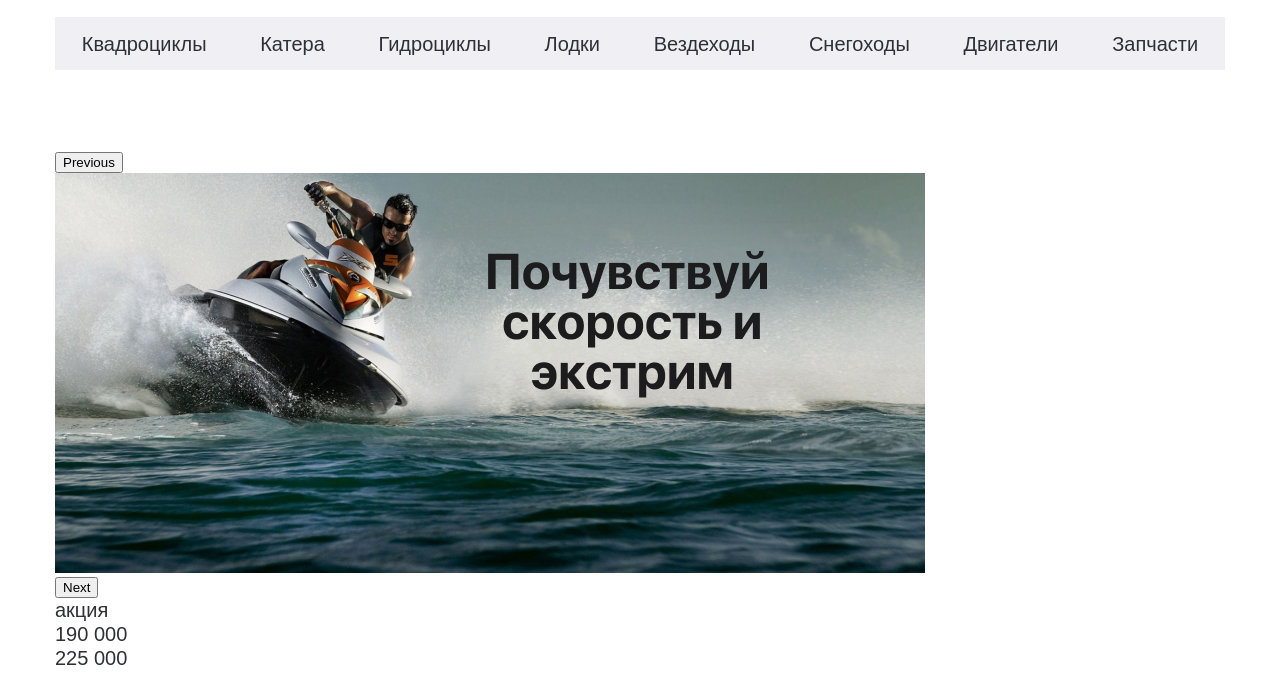
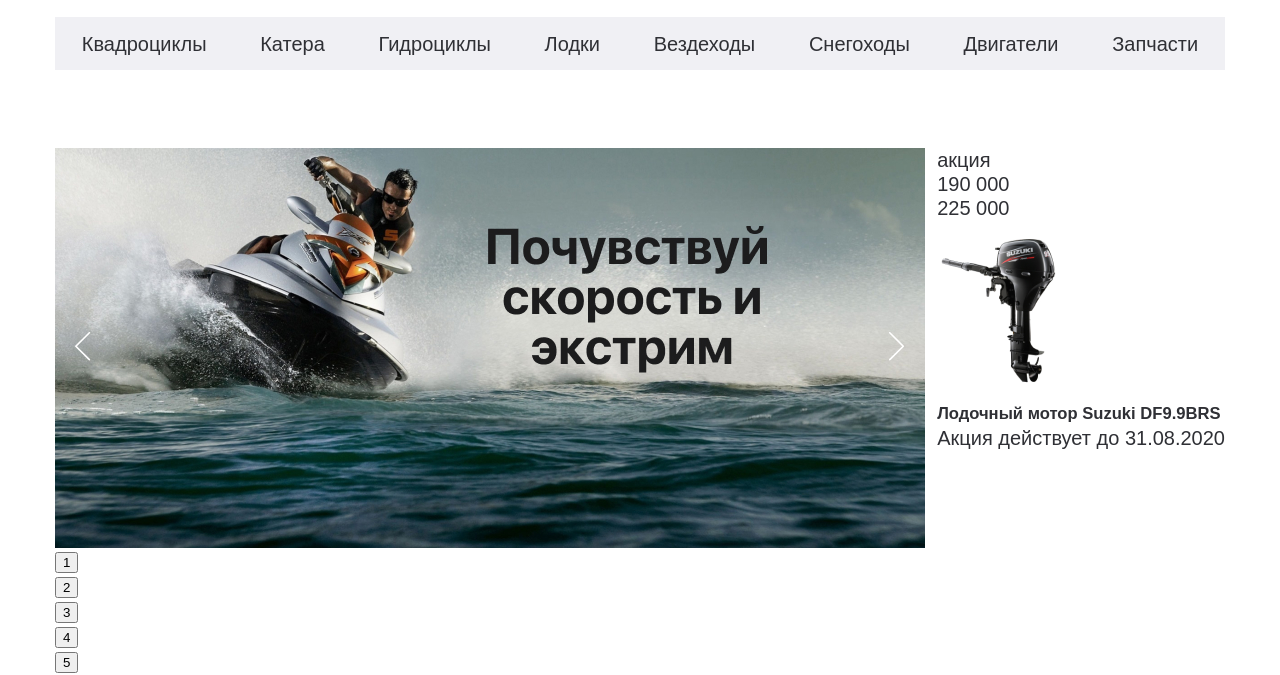
Before and after one commit to SIbVal/sibval.github.io, a plain HTML site: page index.html in a window 1280 px wide. Shown: the part 113-788 px from the top of the page. Drawn offline with nearby package versions, Linux system fonts and the light colour scheme.

Commit message:
+pic-pic

```diff
--- a/CSS/style.css
+++ b/CSS/style.css
@@ -153,3 +153,42 @@ body{
     right: auto;
     left: 0;
 }
+
+.banner-section__inner{
+    display: flex;
+    justify-content: space-between;
+
+}
+
+.banner-section__slider{
+    max-width: 870px;
+}
+
+/* .banner-section__slider{
+    position: relative;
+} */
+
+.banner-section__slider-btn{
+    position: absolute;
+    top: 50%;
+    transform: translateY(-50%);
+    background-color: transparent;
+    border: none;
+    margin: 0;
+    padding: 0;
+    z-index: 5;
+    outline: none;
+    cursor: pointer;
+}
+
+.banner-section__slider-btnprev{
+    left: 20px;
+}
+
+.banner-section__slider-btnnext{
+    right: 20px;
+}
+
+.slick-dots{
+    position: absolute;
+}
--- a/js/main.js
+++ b/js/main.js
@@ -1,5 +1,10 @@
 $(function(){
 
-    $('.banner-section__slider').slick({});
+    $('.banner-section__slider').slick({
+        dots: true,
+        prevArrow: '<button class="banner-section__slider-btn banner-section__slider-btnprev"><img src="images/arrow-left.svg" alt=""></button>',
+        nextArrow : '<button class="banner-section__slider-btn banner-section__slider-btnnext"><img src="images/arrow-right.svg" alt=""></button>',
+
+    });
 
 });
```
Also changed, not shown: images/arrow-right.png (deleted), images/arrow-right.svg (added), index.html (line endings or trailing spaces).
